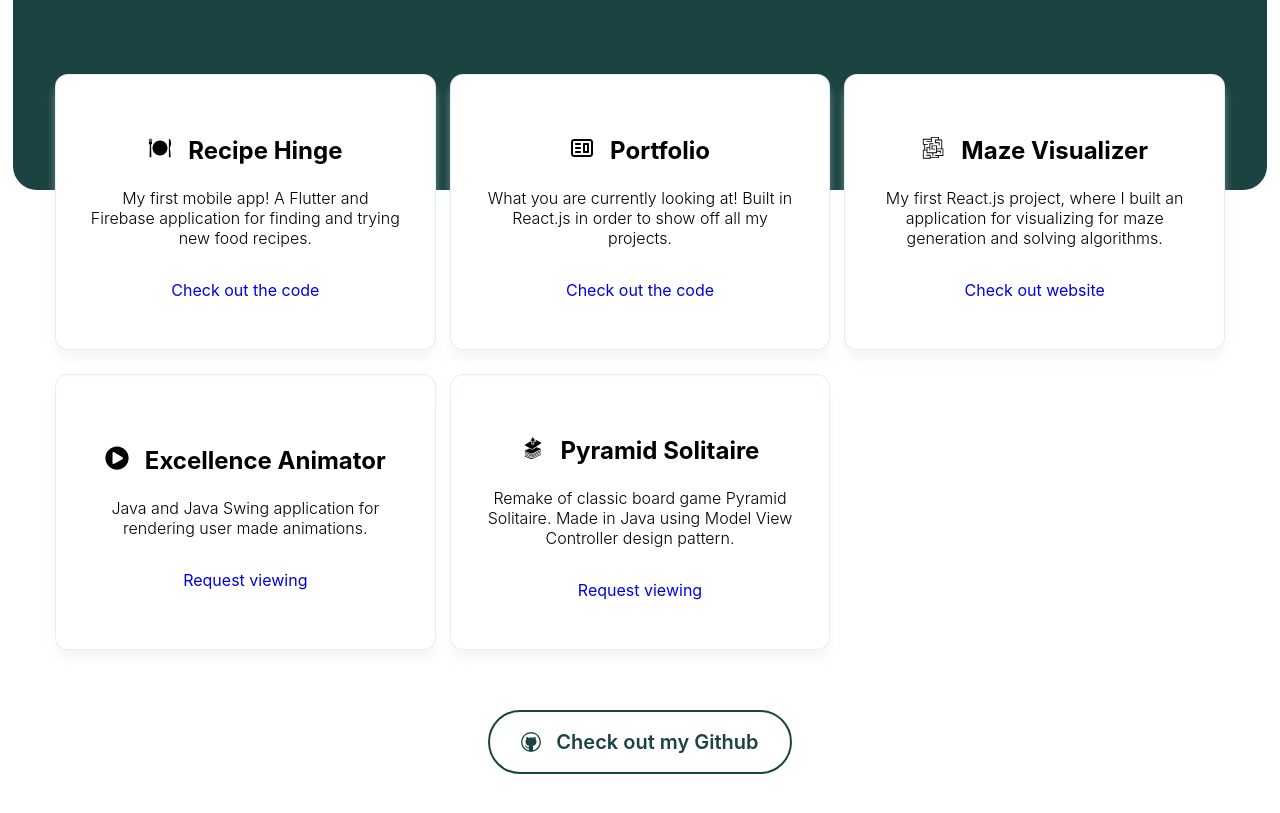
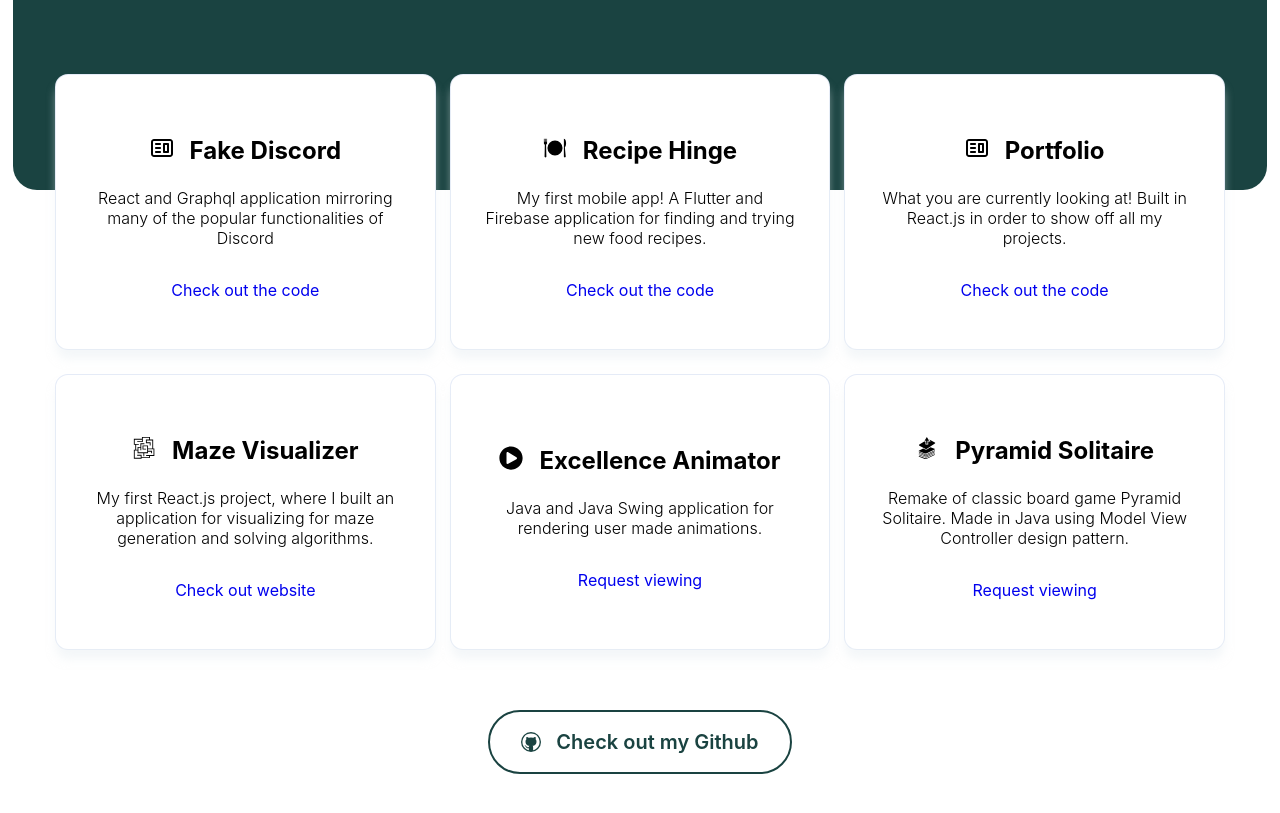
Before and after one commit to jhrudden/jhrudd.github.io, a React (Create React App) app: page / in a window 1280 px wide. Shown: the part 1060-1873 px from the top of the page. Built offline with nearby package versions, Linux system fonts and the light colour scheme.

Commit message:
Add fake discord

```diff
--- a/src/components/ProjectSection/ProjectCard/Data.js
+++ b/src/components/ProjectSection/ProjectCard/Data.js
@@ -3,6 +3,15 @@
 import { CgWebsite } from "react-icons/cg";
 import { FaPlayCircle } from "react-icons/fa";
 import { GiCardDraw } from "react-icons/gi";
+
+export const FakeDiscordCard = {
+  projectTitle: "Fake Discord",
+  projectDescription:
+    "React and Graphql application mirroring many of the popular functionalities of Discord",
+  link: "https://github.com/jhrudden/fake-discord",
+  linkText: "Check out the code",
+  pageIcon: <CgWebsite />,
+};
 
 export const RecipeHingeCard = {
   projectTitle: "Recipe Hinge",
--- a/src/components/ProjectSection/index.js
+++ b/src/components/ProjectSection/index.js
@@ -17,6 +17,7 @@
   PortfolioCard,
   ExcellenceAnimatorCard,
   PyramidSolitaireCard,
+  FakeDiscordCard,
 } from "./ProjectCard/Data";
 import { VscGithub } from "react-icons/vsc";
 import ProjectCard from "./ProjectCard";
@@ -36,6 +37,7 @@
       </TopWrapper>
       <GridPadding>
         <CardWrapper>
+          <ProjectCard {...FakeDiscordCard} />
           <ProjectCard {...RecipeHingeCard} />
           <ProjectCard {...PortfolioCard} />
           <ProjectCard {...MazeVisualizerCard} />
```
